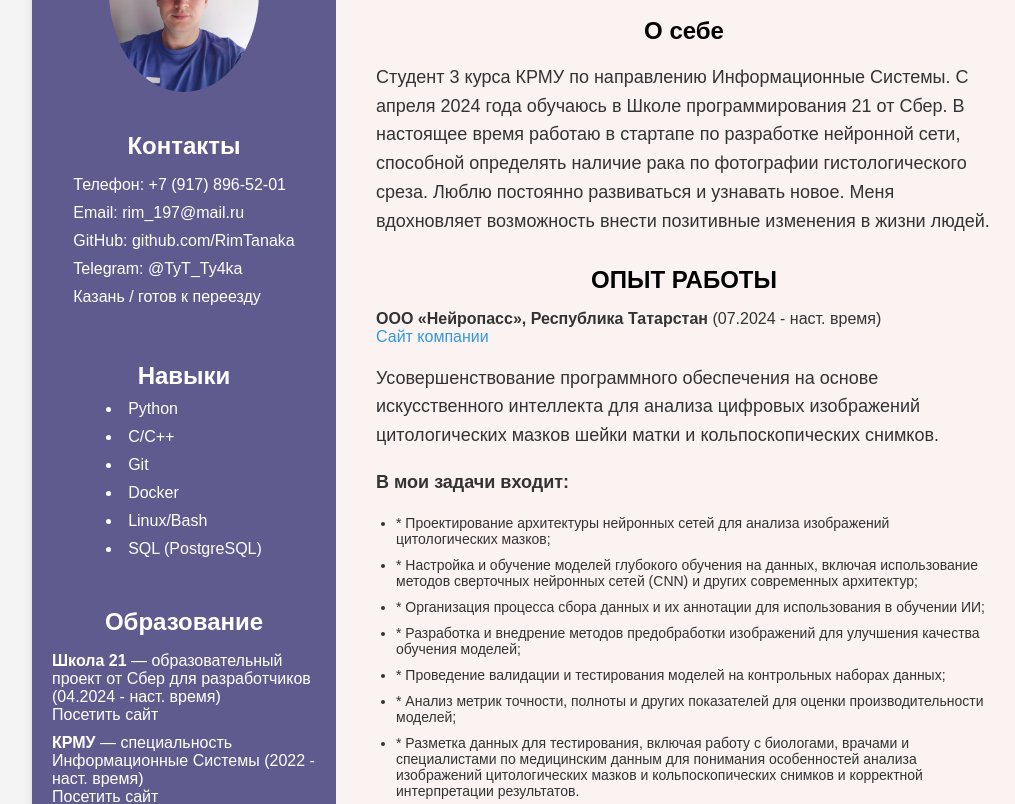
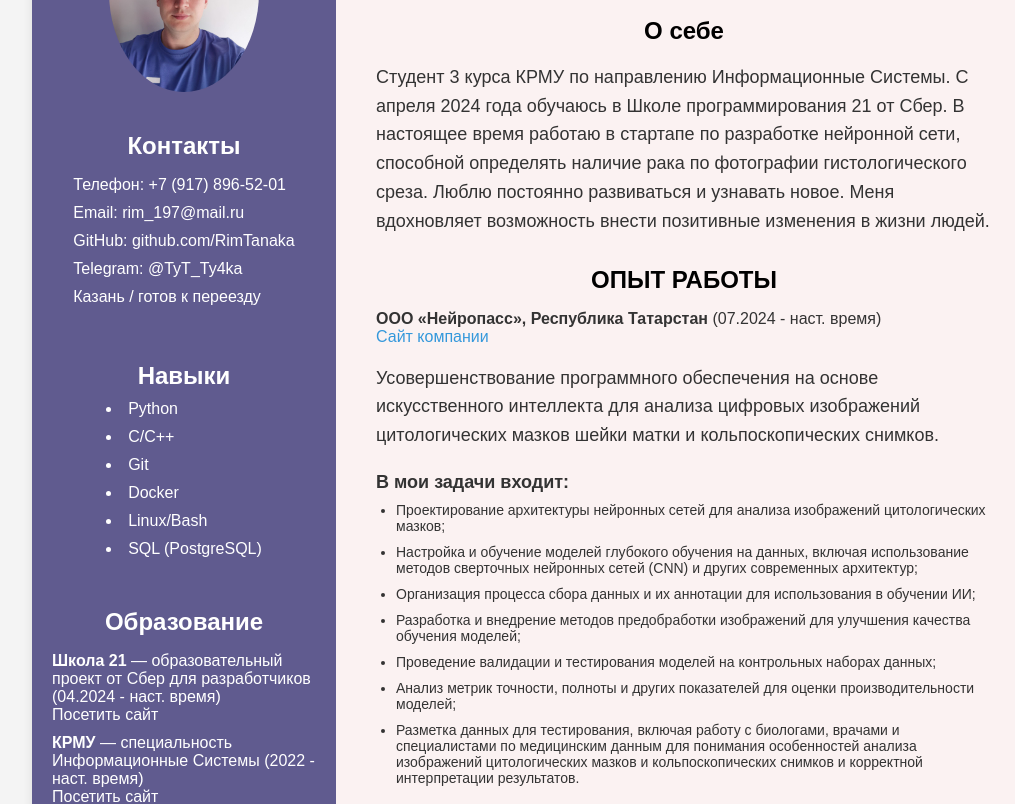
Before and after one commit to RimTanaka/RimTanaka.github.io, a plain HTML site: page index.html in a window 1280 px wide. Shown: the part 148-952 px from the top of the page, without its empty margins (108-1123 px from the left). Drawn offline with Linux system fonts and the light colour scheme.

Commit message:
Update index.html

```diff
--- a/index.html
+++ b/index.html
@@ -142,15 +142,15 @@
                         <strong>ООО «Нейропасс», Республика Татарстан</strong> (07.2024 - наст. время)<br>
                         <a href="https://neuropass.tech/" target="_blank">Сайт компании</a>
                         <p>Усовершенствование программного обеспечения на основе искусственного интеллекта для анализа цифровых изображений цитологических мазков шейки матки и кольпоскопических снимков.</p>
-                       <p><strong>В мои задачи входит:</strong></p>
-                        <ul style="font-size: 14px; list-style-type: disc; padding-left: 20px;">
-                            <li>* Проектирование архитектуры нейронных сетей для анализа изображений цитологических мазков;</li>
-                            <li>* Настройка и обучение моделей глубокого обучения на данных, включая использование методов сверточных нейронных сетей (CNN) и других современных архитектур;</li>
-                            <li>* Организация процесса сбора данных и их аннотации для использования в обучении ИИ;</li>
-                            <li>* Разработка и внедрение методов предобработки изображений для улучшения качества обучения моделей;</li>
-                            <li>* Проведение валидации и тестирования моделей на контрольных наборах данных;</li>
-                            <li>* Анализ метрик точности, полноты и других показателей для оценки производительности моделей;</li>
-                            <li>* Разметка данных для тестирования, включая работу с биологами, врачами и специалистами по медицинским данным для понимания особенностей анализа изображений цитологических мазков и кольпоскопических снимков и корректной интерпретации результатов.</li>
+                       <p style="margin-top: 5px; margin-bottom: 5px;"><strong>В мои задачи входит:</strong></p>
+                        <ul style="font-size: 14px; list-style-type: disc; padding-left: 20px; margin-top: 5px;">
+                            <li> Проектирование архитектуры нейронных сетей для анализа изображений цитологических мазков;</li>
+                            <li> Настройка и обучение моделей глубокого обучения на данных, включая использование методов сверточных нейронных сетей (CNN) и других современных архитектур;</li>
+                            <li> Организация процесса сбора данных и их аннотации для использования в обучении ИИ;</li>
+                            <li> Разработка и внедрение методов предобработки изображений для улучшения качества обучения моделей;</li>
+                            <li> Проведение валидации и тестирования моделей на контрольных наборах данных;</li>
+                            <li> Анализ метрик точности, полноты и других показателей для оценки производительности моделей;</li>
+                            <li> Разметка данных для тестирования, включая работу с биологами, врачами и специалистами по медицинским данным для понимания особенностей анализа изображений цитологических мазков и кольпоскопических снимков и корректной интерпретации результатов.</li>
                         </ul>
                     </li>
                 </ul>
```
